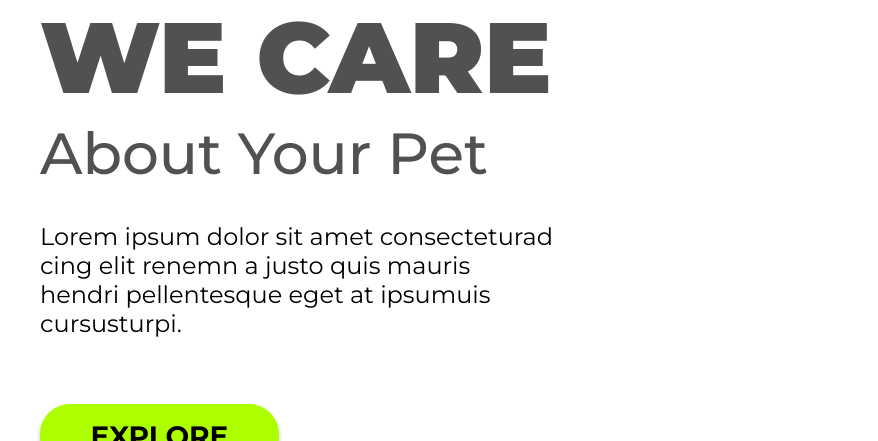
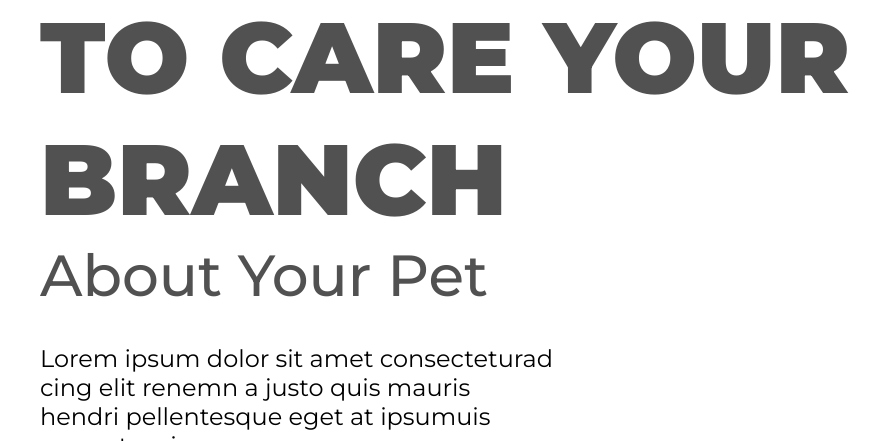
Before and after one commit to Jaymisom123/projeto-studo-resnpons, a plain HTML site: page index.html in a window 1280 px wide. Shown: the part 732-1173 px from the top of the page, without its empty margins (46-924 px from the left). Drawn offline with Linux system fonts and the light colour scheme.

Commit message:
PRIMEIRA ALTERÇÃO NA BRANCH

```diff
--- a/index.html
+++ b/index.html
@@ -28,7 +28,7 @@
 
     <img src="/assets/Illustration 2.png" alt="foto menina">
     <section class="section">
-        <h1>WE CARE</h1>
+        <h1>TO CARE YOUR BRANCH</h1>
         <h2>About Your Pet</h2>
         <p>Lorem ipsum dolor sit amet consecteturad
                 cing elit renemn a justo quis mauris hendri
```
